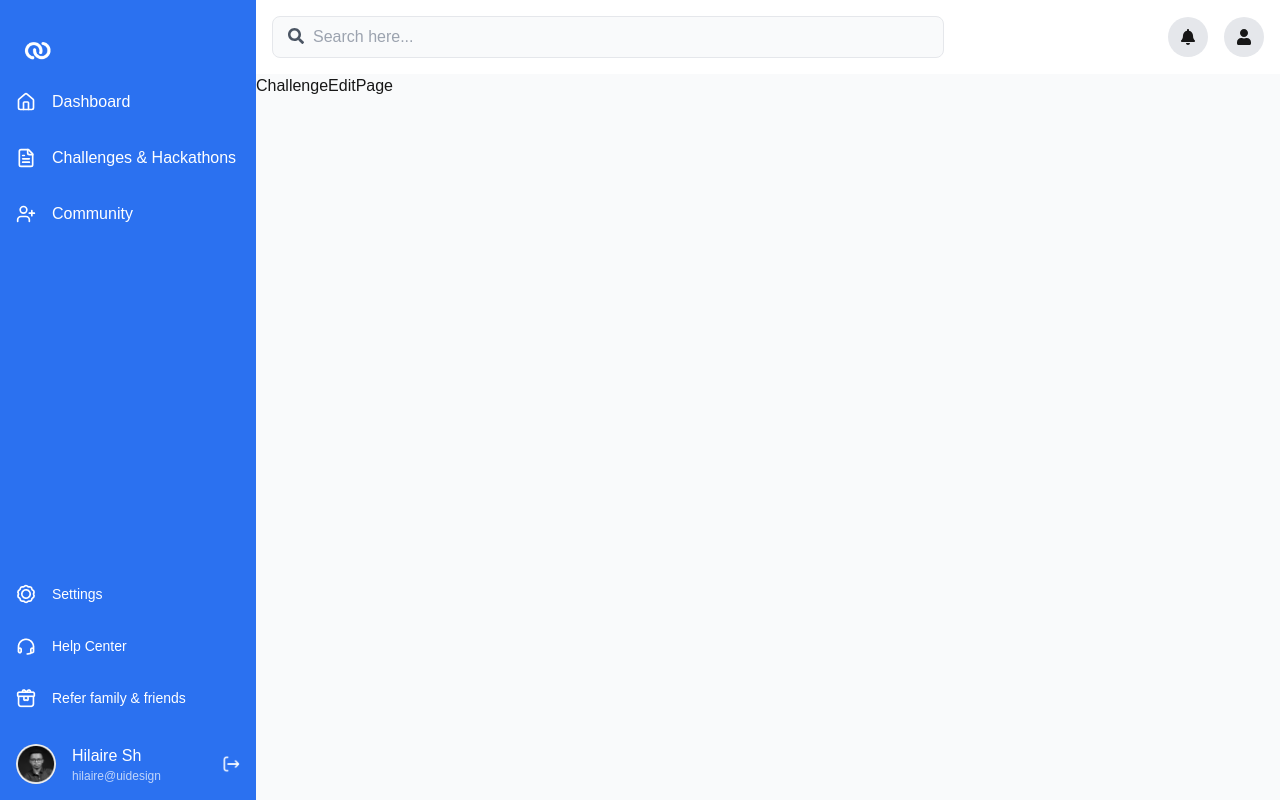
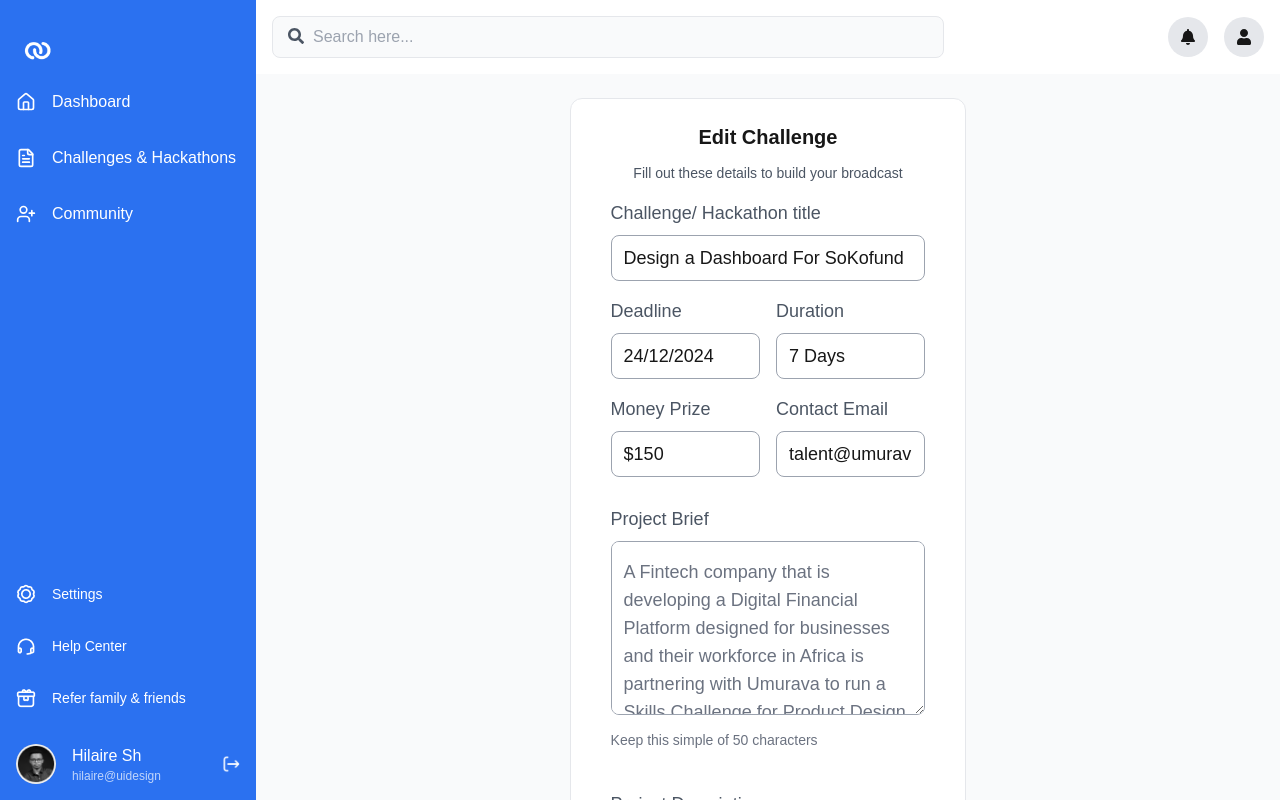
Before and after one commit to Viateur-akimana/umurava, a Next.js app: page /admin/challenges/1/edit in a window 1280 px wide. Built offline with nearby package versions, Linux system fonts and the light colour scheme.

Commit message:
challenge edit page

```diff
--- a/src/app/(dashboard)/admin/challenges/[id]/edit/page.tsx
+++ b/src/app/(dashboard)/admin/challenges/[id]/edit/page.tsx
@@ -1,8 +1,12 @@
-import React from 'react'
+import EditChallengeForm from '@/components/layout/EditChallengeForm';
 
 const ChallengeEditPage = () => {
+
+
   return (
-    <div>ChallengeEditPage</div>
+    <div className="flex mx-auto top-4 right-4 sm:px-4">
+<EditChallengeForm/>
+  </div>
   )
 }
 
--- /dev/null
+++ b/src/components/layout/EditChallengeForm.tsx
@@ -0,0 +1,141 @@
+"use client"
+import React, { ChangeEvent, useState } from "react";
+
+const EditChallengeForm = () => {
+  const [text, setText] = useState("");
+
+  const handleChange = (e: ChangeEvent<HTMLTextAreaElement>) => {
+    e.preventDefault();
+    setText(e.target.value);
+  };
+
+  return (
+    <div className="w-full flex justify-center mx-auto my-6 items-center min-h-screen">
+      <div className="bg-white py-6 px-4 lg:px-6 md:px-4 rounded-xl border w-full lg:w-2/5 md:w-3/5">
+        <h1 className="text-xl font-semibold text-center mb-3">Edit Challenge</h1>
+        <p className="text-center text-gray-600 mb-4 text-sm">Fill out these details to build your broadcast</p>
+        <form className="px-4 space-y-4">
+          <div className="space-y-2">
+            <label htmlFor="title" className="block text-lg text-gray-600">
+              Challenge/ Hackathon title
+            </label>
+            <input
+              type="text"
+              value="Design a Dashboard For SoKofund"
+              className="border border-gray-400 rounded-lg w-full px-3 py-2 outline-none focus:border-red-300 text-lg"
+            />
+          </div>
+          <div className="flex items-center w-full gap-4">
+            <div className="flex-1 space-y-2">
+              <label htmlFor="deadline" className="block text-lg text-gray-600">
+                Deadline
+              </label>
+              <input
+                type="text"
+                value="24/12/2024"
+                className="border border-gray-400 rounded-lg w-full px-3 py-2 outline-none focus:border-red-300 text-lg"
+              />
+            </div>
+            <div className="flex-1 space-y-2">
+              <label htmlFor="duration" className="block text-lg text-gray-600">
+                Duration
+              </label>
+              <input
+                type="text"
+                value="7 Days"
+                className="border border-gray-400 rounded-lg w-full px-3 py-2 outline-none focus:border-red-300 text-lg"
+              />
+            </div>
+          </div>
+          <div className="flex items-center w-full gap-4">
+            <div className="flex-1 space-y-2">
+              <label htmlFor="prize" className="block text-lg text-gray-600">
+                Money Prize
+              </label>
+              <input
+                type="text"
+                value="$150"
+                className="border border-gray-400 rounded-lg w-full px-3 py-2 outline-none focus:border-red-300 text-lg"
+              />
+            </div>
+            <div className="flex-1 space-y-2">
+              <label htmlFor="email" className="block text-lg text-gray-600">
+                Contact Email
+              </label>
+              <input
+                type="text"
+                value="talent@umurava.africa"
+                className="border border-gray-400 rounded-lg w-full px-3 py-2 outline-none focus:border-red-300 text-lg"
+              />
+            </div>
+          </div>
+          <div className="py-3 space-y-2">
+            <label htmlFor="duration" className="block text-lg text-gray-600">
+              Project Brief
+            </label>
+            <textarea
+              value="A Fintech company that is developing a Digital Financial Platform designed for businesses and their workforce in Africa is partnering with Umurava to run a Skills Challenge for Product Design. This Fintech Company offers Payroll Management System to Employers and Embedded Financial services and products to Employees and Gig Workers across Africa."
+              name="projectBrief"
+              id="projectBrief"
+              rows={5}
+              className="border border-gray-400 rounded-lg w-full px-3 py-4 text-gray-500 outline-none focus:border-red-300 text-lg"
+            />
+            <p className="text-sm text-gray-500">Keep this simple of 50 characters</p>
+          </div>
+          <div className="py-3 space-y-2">
+            <label htmlFor="projectDescription" className="block text-lg text-gray-600">
+              Project Description
+            </label>
+            <textarea
+              name="projectDescription"
+              id="projectDescription"
+              rows={5}
+              className="border border-gray-400 rounded-lg w-full px-3 py-4 text-gray-500 outline-none focus:border-red-300 text-lg"
+              value={text}
+              onChange={handleChange}
+            />
+            <p className="text-sm text-gray-500">Keep this simple of 250 characters</p>
+          </div>
+          <div className="py-3 space-y-2">
+            <label htmlFor="requirements" className="block text-lg text-gray-600">
+              Project Requirements
+            </label>
+            <textarea
+              name="requirements"
+              id="requirements"
+              rows={5}
+              className="border border-gray-400 rounded-lg w-full px-3 py-4 text-gray-500 outline-none focus:border-red-300 text-lg"
+              value={text}
+              onChange={handleChange}
+            />
+            <p className="text-sm text-gray-500">Keep this simple of 500 characters</p>
+          </div>
+          <div className="py-3 space-y-2">
+            <label htmlFor="deliverable" className="block text-lg text-gray-600">
+              Deliverables
+            </label>
+            <textarea
+              name="deliverable"
+              id="deliverable"
+              rows={5}
+              className="border border-gray-400 rounded-lg w-full px-3 py-4 text-gray-500 outline-none focus:border-red-300 text-lg"
+              value={text}
+              onChange={handleChange}
+            />
+            <p className="text-sm text-gray-500">Keep this simple of 500 characters</p>
+          </div>
+          <div className="flex items-center gap-8 w-full py-8">
+            <button className="border-2 border-[#2B71F0] bg-white hover:bg-[#2B71F0] hover:text-white duration-500 text-[#2B71F0] rounded-lg py-4 px-6 text-lg w-1/3">
+              Cancel
+            </button>
+            <button className="border-2 border-[#2B71F0] bg-[#2B71F0] hover:bg-blue-800 duration-500 text-white rounded-lg py-4 px-6 text-lg">
+              Update challenge
+            </button>
+          </div>
+        </form>
+      </div>
+    </div>
+  );
+};
+
+export default EditChallengeForm;
```
Also changed, not shown: 1 other file (tests, documents, lock files or other folders).
